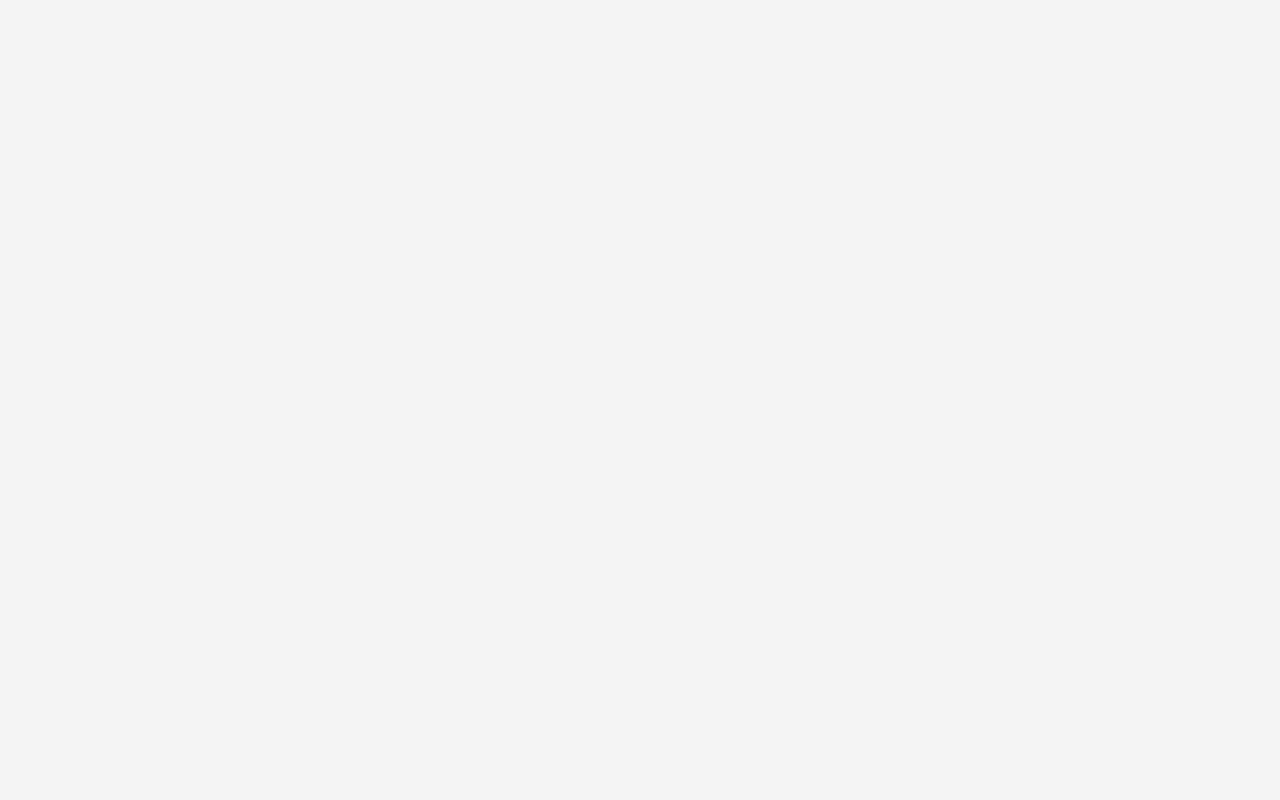
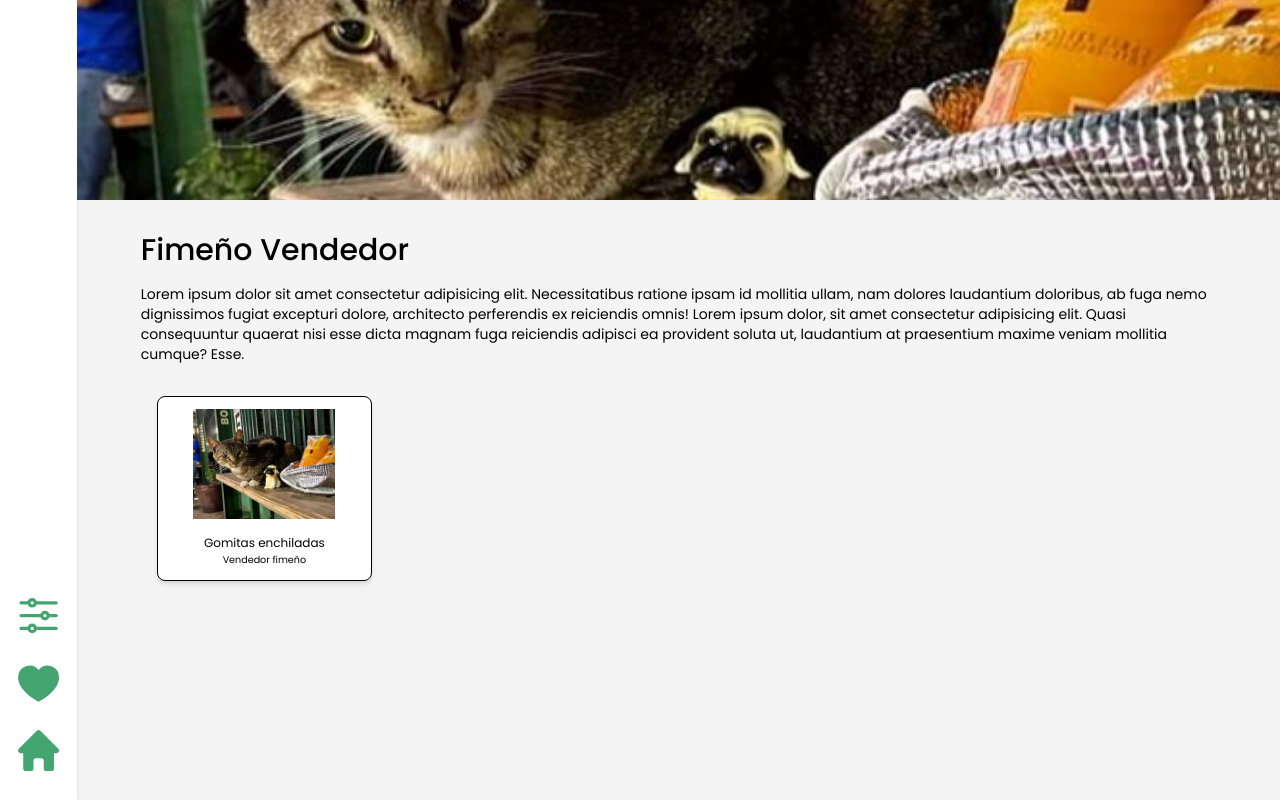
Before and after one commit to lcasass3/FIMEFOOD, a Vue app: page /app/perfil-vendedor in a window 1280 px wide. Before the commit this address had no page. Built offline with nearby package versions, Linux system fonts and the light colour scheme.

Commit message:
Se crea pagina de vendedor con vista para el cliente

```diff
--- a/src/components/VPublicationListItem.vue
+++ b/src/components/VPublicationListItem.vue
@@ -4,7 +4,7 @@
   <div
     class="bg-white shadow-md border border-black p-3 w-[40%] md:w-1/5 h-1/4 lg:h-[45%] rounded-lg flex flex-col justify-center items-center cursor-pointer"
   >
-    <img src="@/assets/images/gatoFime.jpg" alt="Gato" class="h-3/5" />
+    <img src="@/assets/images/gatoFime.jpg" alt="Gato" class="h-3/4 w-3/4 object-cover" />
 
     <div class="text-xs flex flex-col items-center mt-4">
       <p>Gomitas enchiladas</p>
--- a/src/layouts/InAppLayout.vue
+++ b/src/layouts/InAppLayout.vue
@@ -26,16 +26,16 @@ function closeModal() {
       v-if="user.roleId === 'customer'"
       @click="openModal"
     />
-    <FiltersModal v-if="$route.path === '/home'" :is-open="isOpen" @close-modal="closeModal" />
+    <FiltersModal v-if="$route.path === '/app/home'" :is-open="isOpen" @close-modal="closeModal" />
     <HeartIcon
       class="w-2/3 text-primary my-2 cursor-pointer"
       v-if="user.roleId === 'customer'"
-      @click="router.push({ path: '/favoritos' })"
+      @click="router.push({ path: '/app/favoritos' })"
     />
     <HomeIcon
       class="w-2/3 text-primary mt-2 cursor-pointer"
       v-if="user.roleId === 'customer'"
-      @click="router.push({ path: '/home' })"
+      @click="router.push({ path: '/app/home' })"
     />
 
     <PlusCircleIcon
@@ -49,7 +49,7 @@ function closeModal() {
     <HomeIcon
       class="w-2/3 text-primary mt-2 cursor-pointer"
       v-if="user.roleId === 'seller'"
-      @click="router.push({ path: '/home' })"
+      @click="router.push({ path: '/app/home' })"
     />
   </aside>
 
--- a/src/pages/Home/components/SellerProfilePage.vue
+++ b/src/pages/Home/components/SellerProfilePage.vue
@@ -1,3 +1,34 @@
+<script setup lang="ts">
+import { ref } from 'vue'
+import VPublicationListItem from '@/components/VPublicationListItem.vue'
+import VPublicationModal from '@/components/VPublicationModal.vue'
+
+const isOpen = ref(false)
+function openModal() {
+  isOpen.value = true
+}
+function closeModal() {
+  isOpen.value = false
+}
+</script>
+
 <template>
-  <div>Seller Profile</div>
+  <header class="h-1/4 w-full">
+    <img src="@/assets/images/gatoFime.jpg" alt="Gato" class="h-full w-full object-cover" />
+  </header>
+  <div class="h-3/4 py-8 px-16 overflow-auto">
+    <h1 class="text-3xl font-medium">Fimeño Vendedor</h1>
+    <p class="text-sm mt-4">
+      Lorem ipsum dolor sit amet consectetur adipisicing elit. Necessitatibus ratione ipsam id
+      mollitia ullam, nam dolores laudantium doloribus, ab fuga nemo dignissimos fugiat excepturi
+      dolore, architecto perferendis ex reiciendis omnis! Lorem ipsum dolor, sit amet consectetur
+      adipisicing elit. Quasi consequuntur quaerat nisi esse dicta magnam fuga reiciendis adipisci
+      ea provident soluta ut, laudantium at praesentium maxime veniam mollitia cumque? Esse.
+    </p>
+
+    <div class="w-full flex flex-wrap mt-8">
+      <VPublicationListItem class="mb-8 mx-4" @click="openModal" />
+      <VPublicationModal :is-main-modal-open="isOpen" @close-modal="closeModal" />
+    </div>
+  </div>
 </template>
--- a/src/pages/Home/costumer/components/FavoritesListItem.vue
+++ b/src/pages/Home/costumer/components/FavoritesListItem.vue
@@ -5,7 +5,7 @@ import router from '@/router'
 <template>
   <div
     class="bg-white border border-black w-[90%] h-1/6 lg:h-1/5 rounded-lg mb-5 cursor-pointer p-2 relative flex flex-wrap items-center"
-    @click="router.push({ path: '/perfil-vendedor' })"
+    @click="router.push({ path: '/app/perfil-vendedor' })"
   >
     <img src="@/assets/images/gatoFime.jpg" alt="Gato" class="w-1/6 h-full object-cover relative" />
     <div class="ml-4">
--- a/src/router/routes.ts
+++ b/src/router/routes.ts
@@ -24,17 +24,17 @@ export const routes = [
       name: 'InAppLayout',
       children: [
         {
-          path: '/home',
+          path: 'home',
           name: 'home',
           component: () => import('../pages/Home/HomePage.vue')
         },
         {
-          path: '/favoritos',
+          path: 'favoritos',
           name: 'favorites',
           component: () => import('../pages/Home/costumer/components/FavoritesSellersPage.vue')
         },
         {
-          path: '/perfil-vendedor',
+          path: 'perfil-vendedor',
           name: 'sellerProfile',
           component: () => import('@/pages/Home/components/SellerProfilePage.vue')
         }
```
